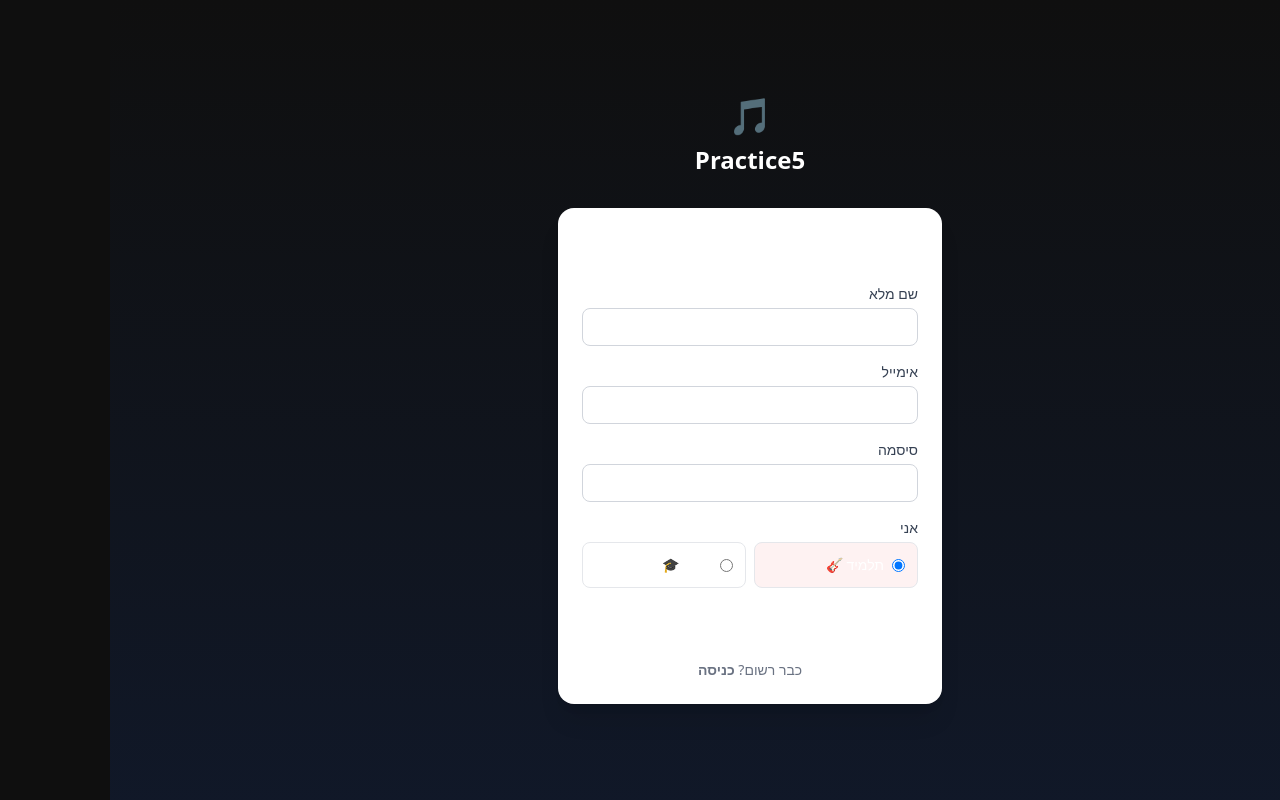
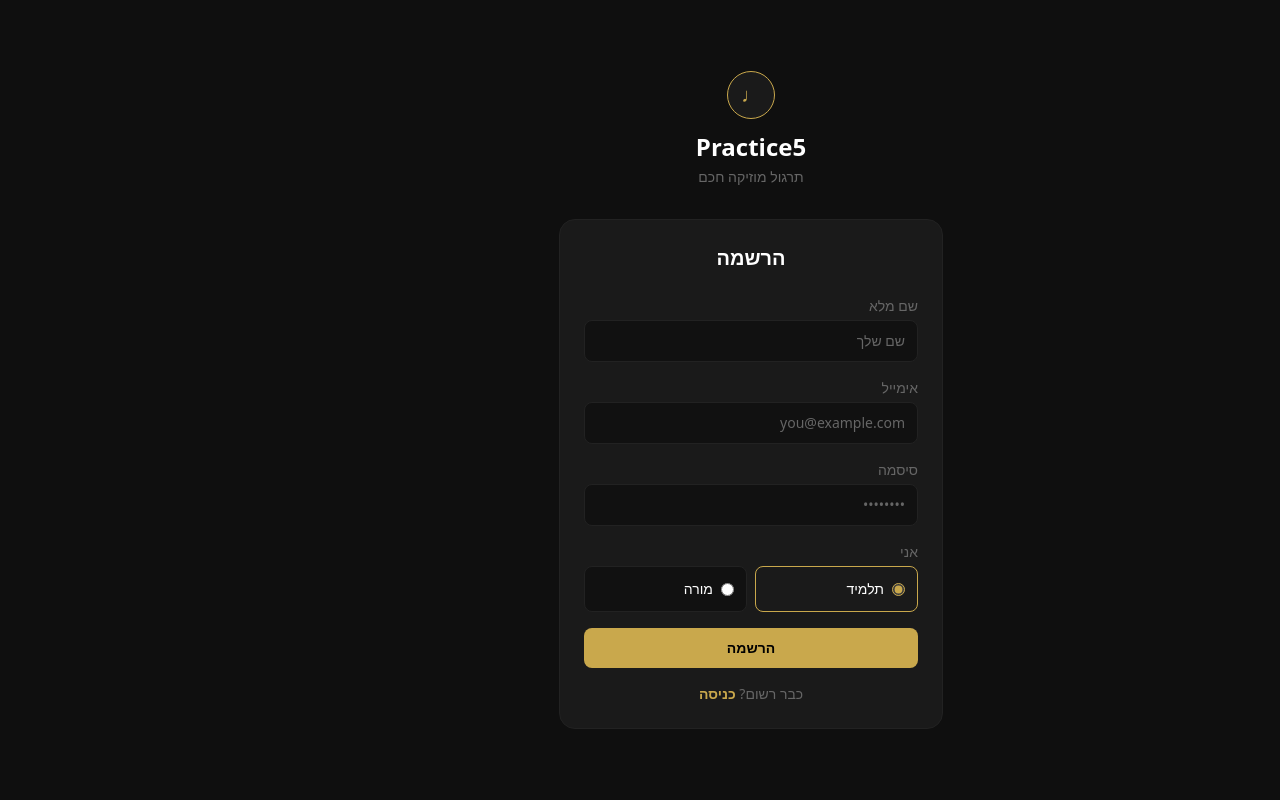
Before and after one commit to avigailregev-star/practice5, a Next.js app: page /register in a window 1280 px wide. Built offline with nearby package versions, Linux system fonts and the light colour scheme.

Commit message:
feat: dark auth screens — login, register, layout

```diff
--- a/app/(auth)/layout.tsx
+++ b/app/(auth)/layout.tsx
@@ -1,10 +1,13 @@
 export default function AuthLayout({ children }: { children: React.ReactNode }) {
   return (
-    <div className="min-h-screen flex items-center justify-center bg-gradient-to-b from-brand-dark to-gray-900 px-4">
+    <div className="min-h-screen flex items-center justify-center bg-brand-dark px-4">
       <div className="w-full max-w-sm">
         <div className="text-center mb-8">
-          <span className="text-4xl">🎵</span>
-          <h1 className="text-2xl font-bold text-white mt-2">Practice5</h1>
+          <div className="w-12 h-12 rounded-full bg-brand-surface border border-brand-gold mx-auto flex items-center justify-center mb-3">
+            <span className="text-brand-gold text-xl font-bold">♩</span>
+          </div>
+          <h1 className="text-2xl font-bold text-white">Practice5</h1>
+          <p className="text-brand-muted text-sm mt-1">תרגול מוזיקה חכם</p>
         </div>
         {children}
       </div>
--- a/app/(auth)/login/page.tsx
+++ b/app/(auth)/login/page.tsx
@@ -8,16 +8,16 @@ export default async function LoginPage({
 }) {
   const { error } = await searchParams;
   return (
-    <div className="bg-white rounded-2xl p-6 shadow-xl">
-      <h2 className="text-xl font-bold text-center mb-6">כניסה</h2>
+    <div className="bg-brand-surface rounded-2xl p-6 border border-brand-border">
+      <h2 className="text-xl font-bold text-center text-white mb-6">כניסה</h2>
       {error && (
-        <div className="bg-red-50 border border-red-200 text-red-700 text-sm rounded-lg px-3 py-2 mb-4">
+        <div className="bg-red-900/30 border border-red-700 text-red-400 text-sm rounded-lg px-3 py-2 mb-4">
           {error}
         </div>
       )}
       <form className="space-y-4">
         <div>
-          <label className="block text-sm font-medium text-gray-700 mb-1">
+          <label className="block text-sm font-medium text-brand-muted mb-1">
             אימייל
           </label>
           <input
@@ -25,12 +25,12 @@ export default async function LoginPage({
             type="email"
             required
             dir="rtl"
-            className="w-full border border-gray-300 rounded-lg px-3 py-2 text-sm focus:outline-none focus:ring-2 focus:ring-brand-red"
+            className="w-full bg-brand-surface-2 border border-brand-border rounded-lg px-3 py-2.5 text-sm text-white focus:outline-none focus:border-brand-gold placeholder:text-brand-muted"
             placeholder="you@example.com"
           />
         </div>
         <div>
-          <label className="block text-sm font-medium text-gray-700 mb-1">
+          <label className="block text-sm font-medium text-brand-muted mb-1">
             סיסמה
           </label>
           <input
@@ -38,20 +38,20 @@ export default async function LoginPage({
             type="password"
             required
             dir="rtl"
-            className="w-full border border-gray-300 rounded-lg px-3 py-2 text-sm focus:outline-none focus:ring-2 focus:ring-brand-red"
+            className="w-full bg-brand-surface-2 border border-brand-border rounded-lg px-3 py-2.5 text-sm text-white focus:outline-none focus:border-brand-gold placeholder:text-brand-muted"
             placeholder="••••••••"
           />
         </div>
         <button
           formAction={login}
-          className="w-full bg-brand-red text-white rounded-lg py-2.5 font-semibold text-sm hover:bg-red-700 transition-colors"
+          className="w-full bg-brand-gold text-black rounded-lg py-2.5 font-bold text-sm transition-opacity hover:opacity-90"
         >
           כניסה
         </button>
       </form>
-      <p className="text-center text-sm text-gray-500 mt-4">
+      <p className="text-center text-sm text-brand-muted mt-4">
         אין לך חשבון?{" "}
-        <Link href="/register" className="text-brand-red font-semibold">
+        <Link href="/register" className="text-brand-gold font-semibold">
           הרשמה
         </Link>
       </p>
--- a/app/(auth)/register/page.tsx
+++ b/app/(auth)/register/page.tsx
@@ -8,79 +8,71 @@ export default async function RegisterPage({
 }) {
   const { error } = await searchParams;
   return (
-    <div className="bg-white rounded-2xl p-6 shadow-xl">
-      <h2 className="text-xl font-bold text-center mb-6">הרשמה</h2>
+    <div className="bg-brand-surface rounded-2xl p-6 border border-brand-border">
+      <h2 className="text-xl font-bold text-center text-white mb-6">הרשמה</h2>
       {error && (
-        <div className="bg-red-50 border border-red-200 text-red-700 text-sm rounded-lg px-3 py-2 mb-4">
+        <div className="bg-red-900/30 border border-red-700 text-red-400 text-sm rounded-lg px-3 py-2 mb-4">
           {error}
         </div>
       )}
       <form className="space-y-4">
         <div>
-          <label className="block text-sm font-medium text-gray-700 mb-1">
-            שם מלא
-          </label>
+          <label className="block text-sm font-medium text-brand-muted mb-1">שם מלא</label>
           <input
             name="name"
             type="text"
             required
             dir="rtl"
-            className="w-full border border-gray-300 rounded-lg px-3 py-2 text-sm focus:outline-none focus:ring-2 focus:ring-brand-red"
+            className="w-full bg-brand-surface-2 border border-brand-border rounded-lg px-3 py-2.5 text-sm text-white focus:outline-none focus:border-brand-gold placeholder:text-brand-muted"
             placeholder="שם שלך"
           />
         </div>
         <div>
-          <label className="block text-sm font-medium text-gray-700 mb-1">
-            אימייל
-          </label>
+          <label className="block text-sm font-medium text-brand-muted mb-1">אימייל</label>
           <input
             name="email"
             type="email"
             required
             dir="rtl"
-            className="w-full border border-gray-300 rounded-lg px-3 py-2 text-sm focus:outline-none focus:ring-2 focus:ring-brand-red"
+            className="w-full bg-brand-surface-2 border border-brand-border rounded-lg px-3 py-2.5 text-sm text-white focus:outline-none focus:border-brand-gold placeholder:text-brand-muted"
             placeholder="you@example.com"
           />
         </div>
         <div>
-          <label className="block text-sm font-medium text-gray-700 mb-1">
-            סיסמה
-          </label>
+          <label className="block text-sm font-medium text-brand-muted mb-1">סיסמה</label>
           <input
             name="password"
             type="password"
             required
             minLength={6}
             dir="rtl"
-            className="w-full border border-gray-300 rounded-lg px-3 py-2 text-sm focus:outline-none focus:ring-2 focus:ring-brand-red"
+            className="w-full bg-brand-surface-2 border border-brand-border rounded-lg px-3 py-2.5 text-sm text-white focus:outline-none focus:border-brand-gold placeholder:text-brand-muted"
             placeholder="••••••••"
           />
         </div>
         <div>
-          <label className="block text-sm font-medium text-gray-700 mb-1">
-            אני
-          </label>
+          <label className="block text-sm font-medium text-brand-muted mb-1">אני</label>
           <div className="grid grid-cols-2 gap-2">
-            <label className="flex items-center gap-2 border border-gray-200 rounded-lg p-3 cursor-pointer has-[:checked]:border-brand-red has-[:checked]:bg-red-50">
-              <input type="radio" name="role" value="student" defaultChecked className="accent-brand-red" />
-              <span className="text-sm font-medium">תלמיד 🎸</span>
+            <label className="flex items-center gap-2 border border-brand-border bg-brand-surface-2 rounded-lg p-3 cursor-pointer has-[:checked]:border-brand-gold has-[:checked]:bg-brand-surface">
+              <input type="radio" name="role" value="student" defaultChecked className="accent-brand-gold" />
+              <span className="text-sm font-medium text-white">תלמיד</span>
             </label>
-            <label className="flex items-center gap-2 border border-gray-200 rounded-lg p-3 cursor-pointer has-[:checked]:border-brand-red has-[:checked]:bg-red-50">
-              <input type="radio" name="role" value="teacher" className="accent-brand-red" />
-              <span className="text-sm font-medium">מורה 🎓</span>
+            <label className="flex items-center gap-2 border border-brand-border bg-brand-surface-2 rounded-lg p-3 cursor-pointer has-[:checked]:border-brand-gold has-[:checked]:bg-brand-surface">
+              <input type="radio" name="role" value="teacher" className="accent-brand-gold" />
+              <span className="text-sm font-medium text-white">מורה</span>
             </label>
           </div>
         </div>
         <button
           formAction={signup}
-          className="w-full bg-brand-red text-white rounded-lg py-2.5 font-semibold text-sm hover:bg-red-700 transition-colors"
+          className="w-full bg-brand-gold text-black rounded-lg py-2.5 font-bold text-sm transition-opacity hover:opacity-90"
         >
           הרשמה
         </button>
       </form>
-      <p className="text-center text-sm text-gray-500 mt-4">
+      <p className="text-center text-sm text-brand-muted mt-4">
         כבר רשום?{" "}
-        <Link href="/login" className="text-brand-red font-semibold">
+        <Link href="/login" className="text-brand-gold font-semibold">
           כניסה
         </Link>
       </p>
```
